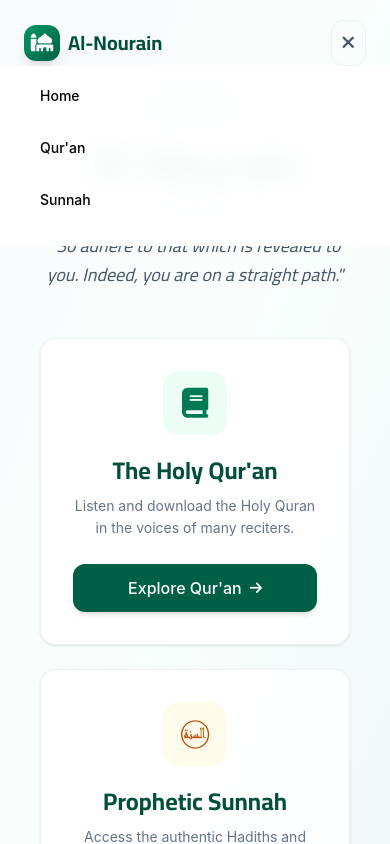
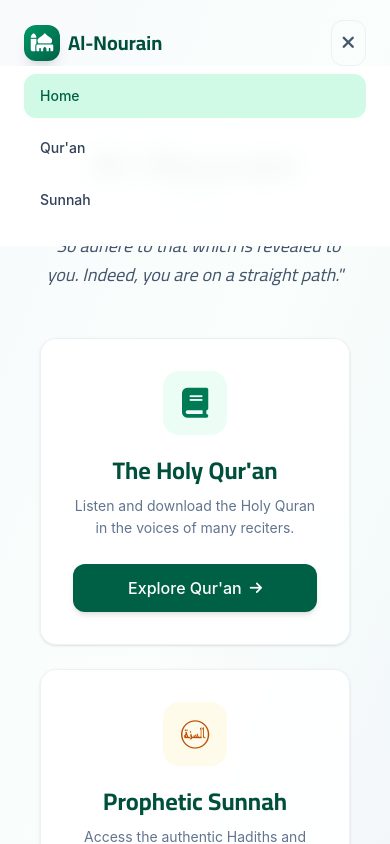
Before and after one commit to M7mdJbr/Al-Nourain, a React (Vite) app: page /sunnah in a window 390 px wide. Both pictures are taken after a click on the button 347 px from the left and 43 px from the top of the page. Shown: the top 844 px of the page. Built offline with nearby package versions, Linux system fonts and the light colour scheme.

Commit message:
edit navbar

```diff
--- a/src/components/Navbar.jsx
+++ b/src/components/Navbar.jsx
@@ -45,7 +45,6 @@ const Navbar = () => {
         <nav className="hidden md:flex items-center gap-1 bg-slate-100/50 p-1.5 rounded-2xl border border-slate-200/60">
           {navLinks.map((link) => {
             const isActive = location.pathname === link.to;
-            const isFav = link.to === "/favs";
 
             return (
               <Link
@@ -54,24 +53,13 @@ const Navbar = () => {
                 className={`relative px-5 py-2.5 rounded-xl text-sm font-medium transition-all duration-200 flex items-center gap-1.5 ${
                   isActive
                     ? "text-white shadow-sm"
-                    : isFav
-                      ? "text-rose-600 hover:text-rose-700 bg-rose-50/60 hover:bg-rose-50 border border-rose-100"
-                      : "text-slate-600 hover:text-emerald-700 hover:bg-white/80"
+                    : "text-slate-600 hover:text-emerald-700 hover:bg-white/80"
                 }`}
               >
                 {isActive && (
                   <span
-                    className={`absolute inset-0 rounded-xl -z-10 ${
-                      isFav
-                        ? "bg-gradient-to-r from-rose-500 to-rose-600"
-                        : "bg-gradient-to-r from-emerald-600 to-emerald-700"
-                    }`}
+                    className={`absolute inset-0 rounded-xl -z-10 bg-gradient-to-r from-emerald-600 to-emerald-700`}
                   ></span>
-                )}
-                {isFav && (
-                  <i
-                    className={`fa-heart ${isActive ? "fa-solid" : "fa-regular text-rose-400"}`}
-                  ></i>
                 )}
                 {link.label}
               </Link>
@@ -100,7 +88,11 @@ const Navbar = () => {
               <Link
                 key={link.to}
                 to={link.to}
-                className={`px-4 py-3 rounded-xl text-sm font-medium transition-all duration-200 flex items-center gap-2`}
+                className={`px-4 py-3 rounded-xl text-sm font-medium transition-all duration-200 flex items-center gap-2 ${
+                  location.pathname === link.to
+                    ? "bg-emerald-100 text-emerald-800"
+                    : "text-slate-700 hover:bg-slate-50"
+                }`}
               >
                 {link.label}
               </Link>
```
Also changed, not shown: 1 other file (tests, documents, lock files or other folders).
